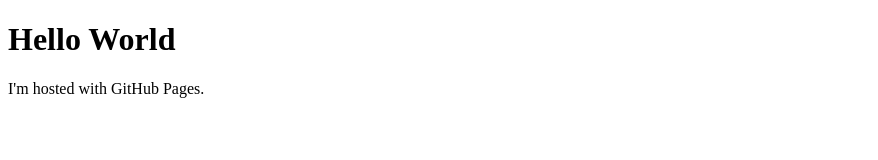
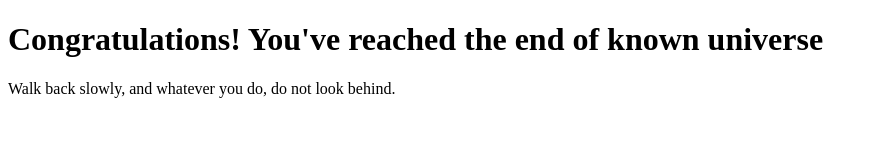
Before and after one commit to uditgt/uditgt.github.io, a plain HTML site: page index.html in a window 1280 px wide. Shown: the whole page, without its empty margins (0-878 px from the left). Drawn offline with Linux system fonts and the light colour scheme.

Commit message:
Update index.html

```diff
--- a/index.html
+++ b/index.html
@@ -1,7 +1,7 @@
 <!DOCTYPE html>
 <html>
 <body>
-<h1>Hello World</h1>
-<p>I'm hosted with GitHub Pages.</p>
+<h1>Congratulations! You've reached the end of known universe</h1>
+<p>Walk back slowly, and whatever you do, do not look behind.</p>
 </body>
 </html>
```
